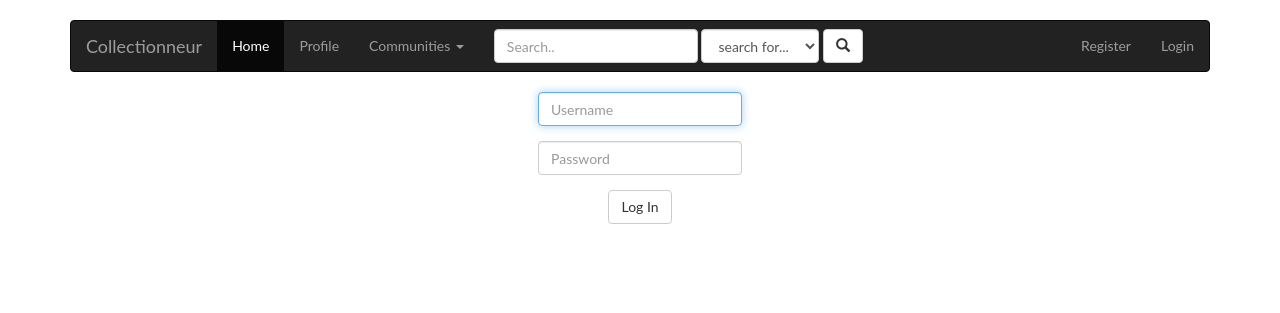
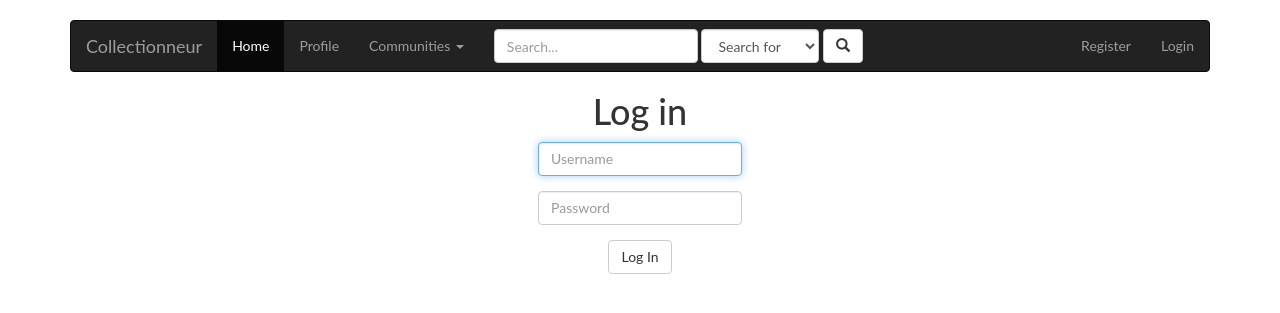
Before and after one commit to Deniz11/WebIK24, a Flask app: page /login in a window 1280 px wide. Shown: the top 313 px of the page. Run offline with Flask 2, Linux system fonts and the light colour scheme; some libraries are stand-ins or nearby versions.

Commit message:
communitylinks op homepagina, login heeft titel en searchbar aangepast

```diff
--- a/Collectionneur/templates/index.html
+++ b/Collectionneur/templates/index.html
@@ -37,7 +37,7 @@
             <tbody>
                 {% for item in pages %}
                     <tr>
-                        <td>{{ item.name }} <a class="btn btn-default" style="float:right" href="{{ url_for('community', community=item.name) }}">Visit page</a></td>
+                        <td><a href="{{ url_for('community', community=item.name) }}">{{ item.name }}</a></td>
                         <td>{{ item.description }}</td>
                     </tr>
                 {% endfor %}
--- a/Collectionneur/templates/layout.html
+++ b/Collectionneur/templates/layout.html
@@ -57,9 +57,9 @@
                     </ul>
                     <!--- Search -->
                     <form class="navbar-form navbar-left" action="{{ url_for('search') }}" method="post">
-                    <input type="text" placeholder="Search.." name="search" class="form-control">
+                    <input type="text" placeholder="Search..." name="search" class="form-control">
                     <select class="form-control" name ="search_for">
-                        <option value="None" {% if select_something_select %} selected {% endif %}>search for...</option>
+                        <option value="None" {% if select_something_select %} selected {% endif %}>Search for</option>
                         <option value="movie" {% if movie_select %} selected {% endif %}>Movie</option>
                         <option value="actor" {% if actor_select %} selected {% endif %}>Actor</option>
                         <option value="community" {% if community_select %} selected {% endif %}>Community</option>
@@ -86,9 +86,9 @@
                     </ul>
                     <!--- Search -->
                     <form class="navbar-form navbar-left" action="{{ url_for('search') }}" method="post">
-                    <input type="text" placeholder="Search.." name="search" class="form-control">
+                    <input type="text" placeholder="Search..." name="search" class="form-control">
                     <select class="form-control" name ="search_for">
-                        <option value="None" {% if select_something_select %} selected {% endif %}>search for...</option>
+                        <option value="None" {% if select_something_select %} selected {% endif %}>Search for</option>
                         <option value="movie" {% if movie_select %} selected {% endif %}>Movie</option>
                         <option value="actor" {% if actor_select %} selected {% endif %}>Actor</option>
                         <option value="community" {% if community_select %} selected {% endif %}>Community</option>
--- a/Collectionneur/templates/login.html
+++ b/Collectionneur/templates/login.html
@@ -5,6 +5,7 @@
 {% endblock %}
 
 {% block main %}
+    <h1>Log in</h1>
     <form action="{{ url_for('login') }}" method="post">
         <fieldset>
             <div class="form-group">
```
